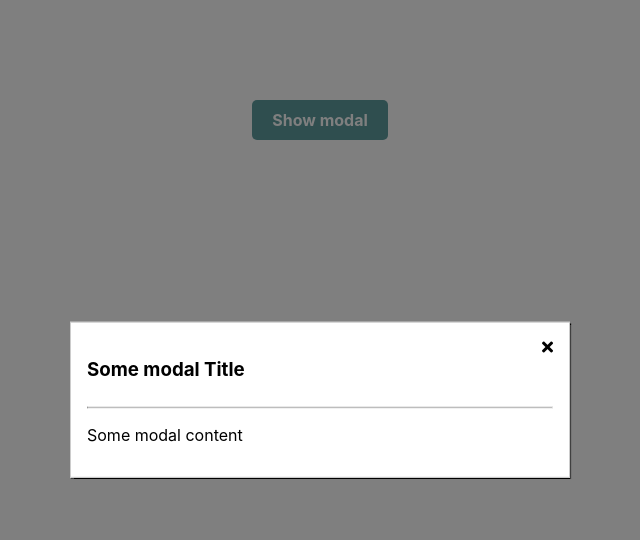
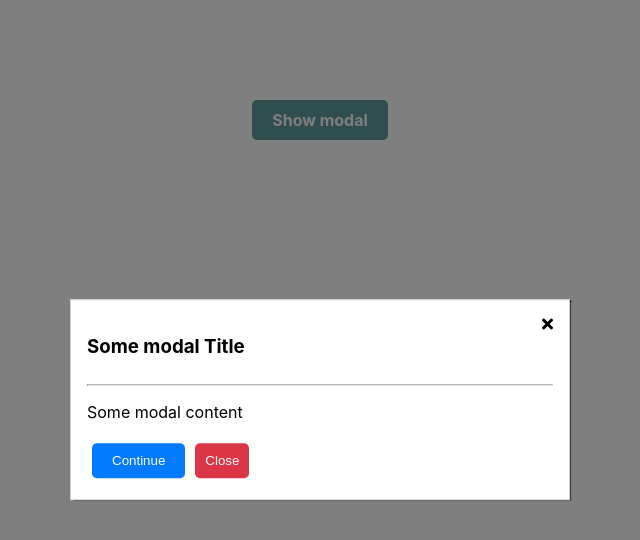
Before and after one commit to ArmaniEt/UI-components, a React (Create React App) app: page / in a window 1280 px wide. Both pictures are taken after a click on the button "Show modal". Shown: the top 540 px of the page, without its empty margins (320-960 px from the left). Built offline with nearby package versions, Linux system fonts and the light colour scheme.

Commit message:
Created an empty Alert.js, created const for button configs and added these configs to state, passed to modal for showing buttons, added some styles for buttons

```diff
--- a/src/App.js
+++ b/src/App.js
@@ -3,6 +3,11 @@ import './App.css';
 import Modal from './components/UI/Modal/Modal';
 import Button from './components/UI/Button/Button';
 
+
+const BUTTON_CONFIGS = [
+    {type: 'primary', label: 'Continue', clicked: undefined}, //add handler here
+    {type: 'danger', label: 'Close', clicked: undefined}
+];
 
 
 class App extends Component {
@@ -10,10 +15,16 @@ class App extends Component {
         super(props);
 
         this.state = {};
-
+        this.state.buttons = BUTTON_CONFIGS;
+        this.state.buttons[0].clicked = this.usualAlert;
+        this.state.buttons[1].clicked = this.closeModal;
         this.state.modalShow = false;
     }
 
+
+    usualAlert = () => {
+      alert('This is alert message');
+    };
 
 
     openModal = () => {
@@ -35,6 +46,7 @@ class App extends Component {
                     show={this.state.modalShow}
                     title="Some modal Title"
                     close={this.closeModal}
+                    buttons={this.state.buttons}
                 />
                 <Button
                     clicked={this.openModal}
--- /dev/null
+++ b/src/components/UI/Alert/Alert.js
@@ -0,0 +1 @@
+import React from 'react';
--- a/src/components/UI/Modal/Modal.css
+++ b/src/components/UI/Modal/Modal.css
@@ -39,3 +39,31 @@
 .fas.fa-times:hover {
     cursor: pointer;
 }
+
+.primary {
+    border: none;
+    padding: 10px 20px;
+    border-radius: 5px;
+    color: white;
+    margin: 5px;
+    outline: none;
+    background-color: #007bff;
+}
+
+.primary:hover{
+    cursor: pointer;
+}
+
+.danger {
+    border: none;
+    border-radius: 5px;
+    background-color: #dc3545;
+    color: white;
+    margin: 5px;
+    outline: none;
+    padding: 10px;
+}
+
+.danger:hover {
+    cursor: pointer;
+}
--- a/src/components/UI/Modal/Modal.js
+++ b/src/components/UI/Modal/Modal.js
@@ -11,6 +11,10 @@ const Modal = (props) => {
               <i onClick={props.close} className="fas fa-times"> </i>
               <hr/>
               <p>Some modal content</p>
+              {props.buttons.map((item, index) =>
+                  <button key={index} onClick={item.clicked} className={item.type}>{item.label}</button>
+              )}
+
           </div>
       </div>
   )
```
Also changed, not shown: src/components/UI/Alert/Alert.css (added).
